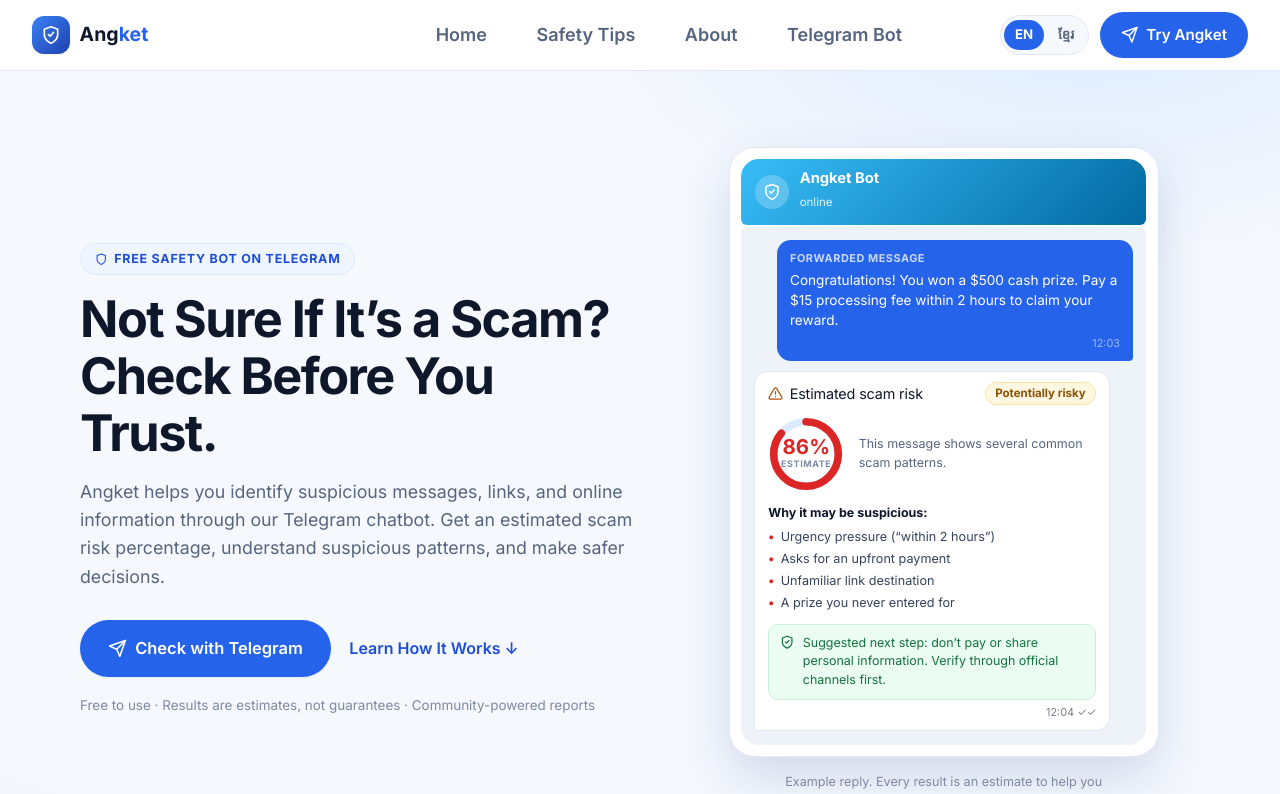
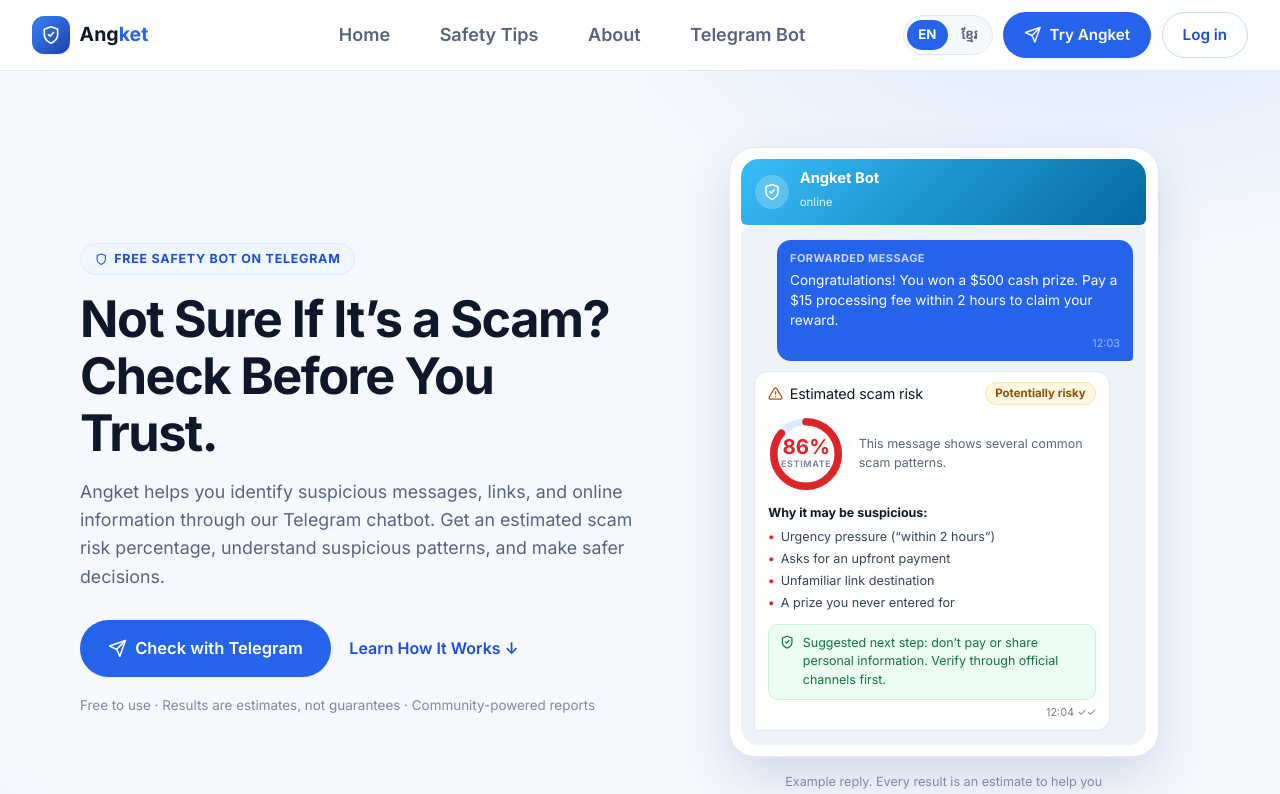
Before and after one commit to sokunkanhanget/angket-website, a React (Vite) app: page / in a window 1280 px wide. Shown: the top 794 px of the page. Built offline with nearby package versions, Linux system fonts and the light colour scheme.

Commit message:
add login and sign up sections

```diff
--- a/src/components/site-header.jsx
+++ b/src/components/site-header.jsx
@@ -44,6 +44,10 @@
               <span>{t({ en: "Try Angket", km: "សាកល្បង Angket" })}</span>
             </a>
 
+            <a className="btn btn-outline" href="#/login">
+              {t({ en: "Log in", km: "ចូលគណនី" })}
+            </a>
+
             <button
               type="button"
               className="menu-btn"
@@ -71,6 +75,9 @@
             <IconSend />
             <span>{t({ en: "Try Angket", km: "សាកល្បង Angket" })}</span>
           </a>
+          <a className="btn btn-outline btn-lg" href="#/login" onClick={closeMenu}>
+            {t({ en: "Log in", km: "ចូលគណនី" })}
+          </a>
         </div>
       </div>
     </header>
```
